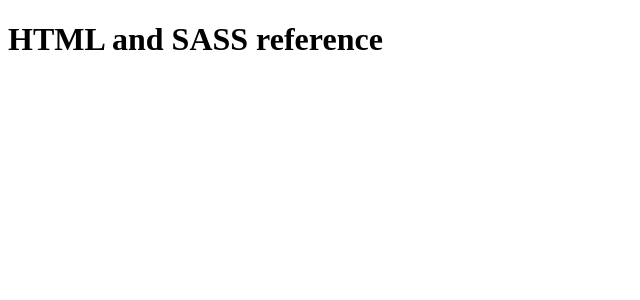
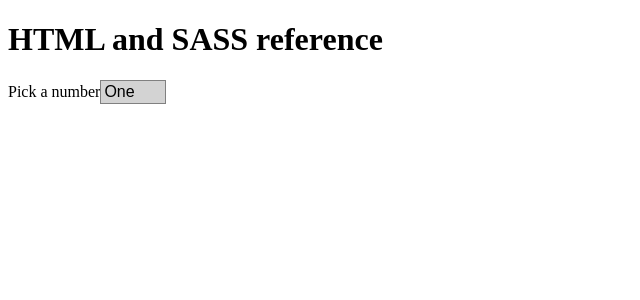
Before and after one commit to martinBaillie42/html-sass-reference-ng, an Angular app: page /reference in a window 1280 px wide. Shown: the top 300 px of the page, without its empty margins (0-640 px from the left). Built offline with nearby package versions, Linux system fonts and the light colour scheme.

Commit message:
WIP: Style select box.

```diff
--- /dev/null
+++ b/src/app/reference/elements/select-styled.component.scss
@@ -0,0 +1,14 @@
+.to-set-the-background-color {
+    display: inline-block; // ensure that container wraps around select box
+    background-color: lightgrey;
+
+    select {
+        background: transparent;
+        border-color: grey;
+        -webkit-appearance: none; // remove chrome styling
+        -webkit-border-radius: 0; // remove chrome rounded corners
+        line-height: 2.2rem;
+        text-indent: 0.3rem;
+        padding-right: 2.2rem;
+    }
+}
--- a/src/app/reference/elements/select-styled.component.ts
+++ b/src/app/reference/elements/select-styled.component.ts
@@ -1,19 +1,25 @@
-import { Component, OnInit } from '@angular/core';
+import {Component, OnInit} from '@angular/core';
 
 @Component({
-  selector: 'hsr-select-styled',
-  template: `
-    <p>
-      select-styled works!
-    </p>
-  `,
-  styles: []
+    selector: 'hsr-select-styled',
+    template: `
+        <label for="the-id-of-the-selector">Pick a number</label>
+        <div class="to-set-the-background-color">
+            <select id="the-id-of-the-selector">
+                <option>One</option>
+                <option>Two</option>
+                <option>Three</option>
+            </select>
+        </div>
+    `,
+    styleUrls: ['./select-styled.component.scss']
 })
 export class SelectStyledComponent implements OnInit {
 
-  constructor() { }
+    constructor() {
+    }
 
-  ngOnInit() {
-  }
+    ngOnInit() {
+    }
 
 }
--- a/src/app/reference/reference.component.ts
+++ b/src/app/reference/reference.component.ts
@@ -4,6 +4,7 @@
     selector: 'hsr-reference',
     template: `
         <h1>HTML and SASS reference</h1>
+        <hsr-select-styled></hsr-select-styled>
     `,
     styles: []
 })
```
